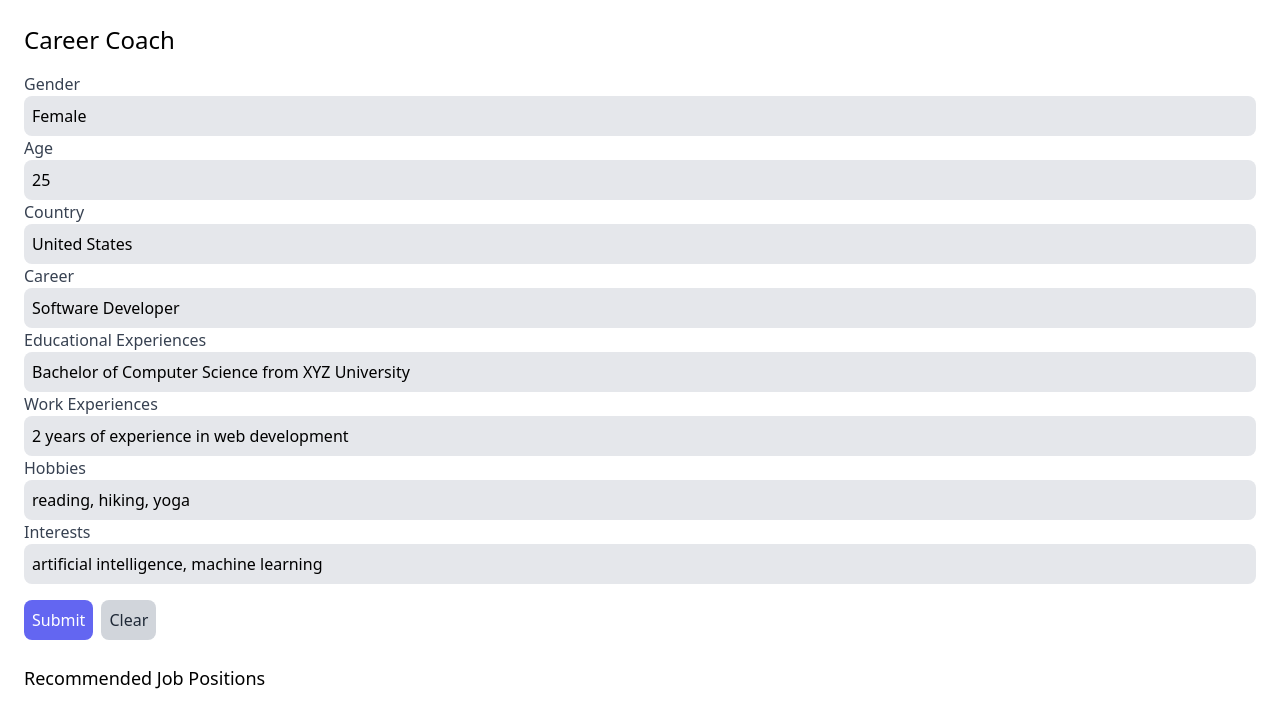
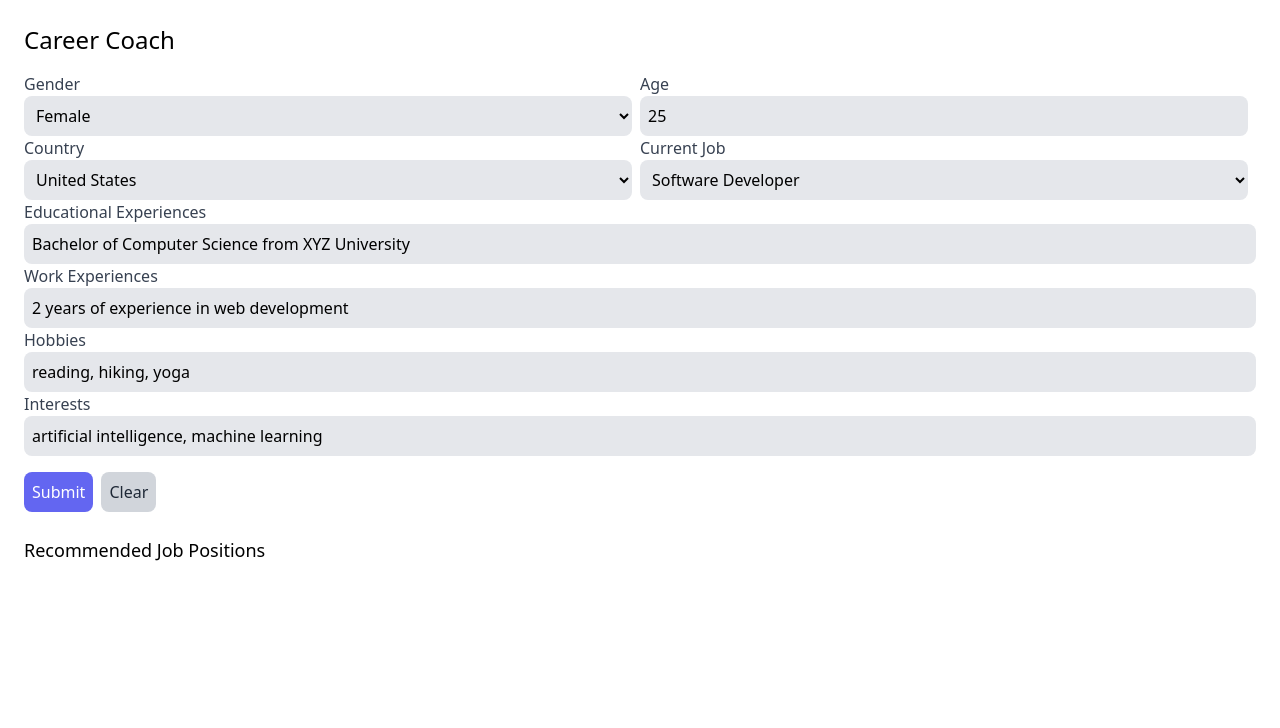
Before and after one commit to mcai/career_coach, a Next.js app: page / in a window 1280 px wide. Shown: the top 728 px of the page. Built offline with nearby package versions, Linux system fonts and the light colour scheme.

Commit message:
Update files.

```diff
--- a/pages/api/coach.ts
+++ b/pages/api/coach.ts
@@ -59,8 +59,8 @@ export default async (req: NextApiRequest, res: NextApiResponse) => {
 
 
 function generatePrompt(details: CoachDetails) {
-    const input = `I'll give you a JSON string describing my personal profile (gender:string, age:string, country:string, career:string, educationExperience:string, workExperience:string, hobbies:string, interests:string).`;
-    const expected_output = `You are required to generate a JSON array of job positions that align with my qualifications (name:string, requirements:{monthlySalaryLowInDollar:number, monthlySalaryHighInDollar:number, degree:string, responsibility:string, experience:string; skills:string[]}, relatedCompanies:string[], relatedProducts:string[], interviewQuestions:string[]).`;
+    const input = `I'll give you a JSON string describing my personal profile (gender:string, age:string, country:string, currentJob:string, educationExperience:string, workExperience:string, hobbies:string, interests:string).`;
+    const expected_output = `You are required to generate a JSON array of next job positions that both follows my potential career path and aligns with my qualifications (name:string, requirements:{monthlySalaryLowInDollar:number, monthlySalaryHighInDollar:number, degree:string, responsibility:string, experience:string; skills:string[]}, relatedCompanies:string[], relatedProducts:string[], interviewQuestions:string[]).`;
     const first_question = `Input:${JSON.stringify(details)}, output:`;
 
     return input + expected_output + first_question;
--- a/pages/details.tsx
+++ b/pages/details.tsx
@@ -2,7 +2,7 @@ export interface CoachDetails {
   gender: string;
   age: string;
   country: string;
-  career: string;
+  currentJob: string;
   educationExperience: string;
   workExperience: string;
   hobbies: string;
@@ -14,7 +14,7 @@ export const exampleDetailsList: CoachDetails[] = [
     gender: 'Female',
     age: '25',
     country: 'United States',
-    career: 'Software Developer',
+    currentJob: 'Software Developer',
     educationExperience: 'Bachelor of Computer Science from XYZ University',
     workExperience: '2 years of experience in web development',
     hobbies: 'reading, hiking, yoga',
--- a/pages/index.tsx
+++ b/pages/index.tsx
@@ -8,6 +8,7 @@ export interface IndexProps {
 export interface IndexState {
   details: CoachDetails;
   result: CoachResult[];
+  submitting: boolean;
 }
 
 export default class Index extends React.Component<IndexProps, IndexState> {
@@ -19,13 +20,14 @@ export default class Index extends React.Component<IndexProps, IndexState> {
         gender: "",
         age: "",
         country: "",
-        career: "",
+        currentJob: "",
         educationExperience: "",
         workExperience: "",
         hobbies: "",
         interests: "",
       },
       result: [],
+      submitting: false,
     };
   }
 
@@ -33,7 +35,7 @@ export default class Index extends React.Component<IndexProps, IndexState> {
     this.setState({ details: exampleDetailsList[0] });
   }
 
-  handleChange(event: React.ChangeEvent<HTMLInputElement>) {
+  handleInputChange(event: React.ChangeEvent<HTMLInputElement>) {
     const target = event.target;
     const value = target.value;
     const name = target.name;
@@ -46,8 +48,33 @@ export default class Index extends React.Component<IndexProps, IndexState> {
     });
   }
 
+  handleSelectChange(event: React.ChangeEvent<HTMLSelectElement>) {
+    const target = event.target;
+    const value = target.value;
+    const name = target.name;
+
+    console.log(`name: ${name}, value: ${value}`);
+
+    this.setState({
+      details: {
+        ...this.state.details,
+        [name]: value,
+      }
+    });
+  }
+
   async handleSubmit(event: any) {
     event.preventDefault();
+
+    if (this.state.submitting) {
+      return;
+    }
+
+    // set the submitting flag
+    this.setState({ submitting: true });
+
+    // update the result
+    this.setState({ result: [] });
 
     const response = await fetch("/api/coach", {
       method: "POST",
@@ -73,111 +100,149 @@ export default class Index extends React.Component<IndexProps, IndexState> {
       this.setState({ result: data.error });
     }
 
-    // clear the form
-    event.target.reset();
+    // clear the submitting flag
+    this.setState({ submitting: false });
+
+    // scroll to the results
+    const results = document.getElementById("results");
+    if (results) {
+      results.scrollIntoView({ behavior: "smooth" });
+    }
+
+    // focus on the results
+    const firstResult = document.getElementById("result-0");
+    if (firstResult) {
+      firstResult.focus();
+    }
   }
 
   render() {
     return (
-      <div className="p-6">
+      <div className="custom-form">
         <Head>
           <title>Career Coach</title>
         </Head>
 
-        <h3 className="text-2xl font-medium">
+        <h3 className="custom-header">
           Career Coach
         </h3>
 
-        <form className="mt-4" onSubmit={this.handleSubmit.bind(this)}>
-          <label className="block font-medium text-gray-700" htmlFor="gender">Gender</label>
-          <input
-            className="bg-gray-200 rounded-lg p-2 w-full"
+        <form className="mt-4" onSubmit={event => this.handleSubmit(event)}>
+          <div className="custom-form-group">
+            <div className="custom-form-group-half">
+              <label className="custom-form-label" htmlFor="gender">Gender</label>
+              <select
+                className="custom-form-select"
                 id="gender"
                 name="gender"
-            type="text"
                 value={this.state.details.gender}
-            onChange={this.handleChange}
-          />
+                onChange={event => this.handleSelectChange(event)}
+              >
+                <option value="Male">Male</option>
+                <option value="Female">Female</option>
+              </select>
+            </div>
 
-          <label className="block font-medium text-gray-700" htmlFor="age">Age</label>
+            <div className="custom-form-group-half">
+              <label className="custom-form-label" htmlFor="age">Age</label>
               <input
-            className="bg-gray-200 rounded-lg p-2 w-full"
+                className="custom-form-input"
                 id="age"
                 name="age"
-            type="text"
+                type="number"
                 value={this.state.details.age}
-            onChange={this.handleChange}
+                onChange={event => this.handleInputChange(event)}
               />
+            </div>
+          </div>
 
-          <label className="block font-medium text-gray-700" htmlFor="country">Country</label>
-          <input
-            className="bg-gray-200 rounded-lg p-2 w-full"
+          <div className="custom-form-group">
+            <div className="custom-form-group-half">
+              <label className="custom-form-label" htmlFor="country">Country</label>
+              <select
+                className="custom-form-select"
                 id="country"
                 name="country"
-            type="text"
                 value={this.state.details.country}
-            onChange={this.handleChange}
-          />
+                onChange={event => this.handleSelectChange(event)}
+              >
+                <option value="United States">United States</option>
+                <option value="Canada">Canada</option>
+                <option value="Mexico">Mexico</option>
+              </select>
+            </div>
 
-          <label className="block font-medium text-gray-700" htmlFor="career">Career</label>
+            <div className="custom-form-group-half">
+              <label className="custom-form-label" htmlFor="currentJob">Current Job</label>
+              <select
+                className="custom-form-select"
+                id="currentJob"
+                name="currentJob"
+                value={this.state.details.currentJob}
+                onChange={event => this.handleSelectChange(event)}
+              >
+                <option value="Software Developer">Software Developer</option>
+                <option value="Hardware Developer">Hardware Developer</option>
+                <option value="Designer">Designer</option>
+                <option value="Manager">Manager</option>
+                <option value="Other">Other</option>
+              </select>
+            </div>
+          </div>
+
+          <label className="custom-form-label" htmlFor="educationExperience">Educational Experiences</label>
           <input
-            className="bg-gray-200 rounded-lg p-2 w-full"
-            id="career"
-            name="career"
-            type="text"
-            value={this.state.details.career}
-            onChange={this.handleChange}
-          />
-
-          <label className="block font-medium text-gray-700" htmlFor="educationExperience">Educational Experiences</label>
-          <input
-            className="bg-gray-200 rounded-lg p-2 w-full"
+            className="custom-form-input"
             id="educationExperience"
             name="educationExperience"
             type="text"
             value={this.state.details.educationExperience}
-            onChange={this.handleChange}
+            onChange={event => this.handleInputChange(event)}
           />
 
-          <label className="block font-medium text-gray-700" htmlFor="workExperience">Work Experiences</label>
+          <label className="custom-form-label" htmlFor="workExperience">Work Experiences</label>
           <input
-            className="bg-gray-200 rounded-lg p-2 w-full"
+            className="custom-form-input"
             id="workExperience"
             name="workExperience"
             type="text"
             value={this.state.details.workExperience}
-            onChange={this.handleChange}
+            onChange={event => this.handleInputChange(event)}
           />
 
-          <label className="block font-medium text-gray-700" htmlFor="hobbies">Hobbies</label>
+          <label className="custom-form-label" htmlFor="hobbies">Hobbies</label>
           <input
-            className="bg-gray-200 rounded-lg p-2 w-full"
+            className="custom-form-input"
             id="hobbies"
             name="hobbies"
             type="text"
             value={this.state.details.hobbies}
-            onChange={this.handleChange}
+            onChange={event => this.handleInputChange(event)}
           />
 
-          <label className="block font-medium text-gray-700" htmlFor="interests">Interests</label>
+          <label className="custom-form-label" htmlFor="interests">Interests</label>
           <input
-            className="bg-gray-200 rounded-lg p-2 w-full"
+            className="custom-form-input"
             id="interests"
             name="interests"
             type="text"
             value={this.state.details.interests}
-            onChange={this.handleChange}
+            onChange={event => this.handleInputChange(event)}
           />
 
-          <button type="submit" className="mt-4 bg-indigo-500 text-white rounded-lg p-2 hover:bg-indigo-600">Submit</button>
-          <button type="reset" className="ml-2 mt-4 bg-gray-300 text-gray-800 rounded-lg p-2 hover:bg-gray-400">Clear</button>
+          <button type="submit" className="custom-form-button custom-form-button-primary" disabled={this.state.submitting}>
+            Submit
+          </button>
+          <button type="reset" className="custom-form-button custom-form-button-secondary ml-2" disabled={this.state.submitting}>
+            Clear
+          </button>
         </form>
 
         <div className="mt-6">
           <h3 className="text-lg font-medium">Recommended Job Positions</h3>
-          <ul className="text-gray-700 list-disc">
-            {this.state.result.map((job, index) => (
-              <li key={index}>
+          <ul className="text-gray-700 list-disc" id="results">
+            {this.state.result?.map((job, index) => (
+              <li key={index} id={`result-${index}`}>
                 <p className="font-medium">{job.name}</p>
                 <p className="text-gray-600">Monthly Salary: {job.requirements.monthlySalaryLowInDollar} - {job.requirements.monthlySalaryHighInDollar}</p>
                 <p className="text-gray-600">Degree: {job.requirements.degree}</p>
--- a/styles/styles.css
+++ b/styles/styles.css
@@ -1,3 +1,45 @@
 @import "tailwindcss/base";
 @import "tailwindcss/components";
 @import "tailwindcss/utilities";
+
+@layer components {
+    .custom-form {
+        @apply p-6;
+    }
+
+    .custom-header {
+        @apply text-2xl font-medium;
+    }
+
+    .custom-form-group {
+        @apply flex;
+    }
+
+    .custom-form-group-half {
+        @apply w-1/2 pr-2;
+    }
+
+    .custom-form-label {
+        @apply block font-medium text-gray-700;
+    }
+
+    .custom-form-select {
+        @apply bg-gray-200 rounded-lg p-2 w-full;
+    }
+
+    .custom-form-input {
+        @apply bg-gray-200 rounded-lg p-2 w-full;
+    }
+
+    .custom-form-button {
+        @apply mt-4 p-2;
+    }
+
+    .custom-form-button-primary {
+        @apply bg-indigo-500 text-white rounded-lg hover:bg-indigo-600;
+    }
+
+    .custom-form-button-secondary {
+        @apply bg-gray-300 text-gray-800 rounded-lg hover:bg-gray-400;
+    }
+}
```
Lines whose indentation alone changed are shown as unchanged.
